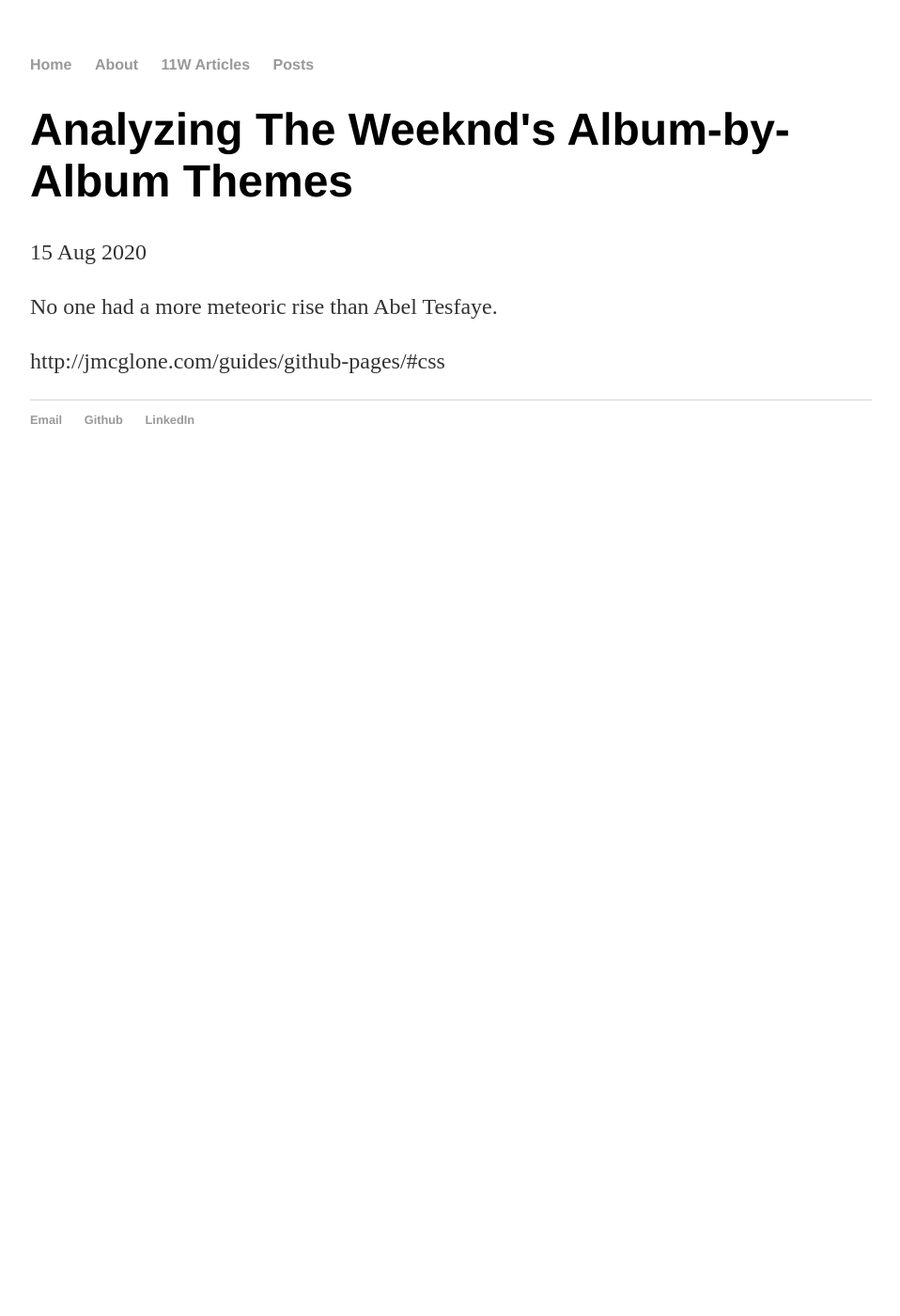
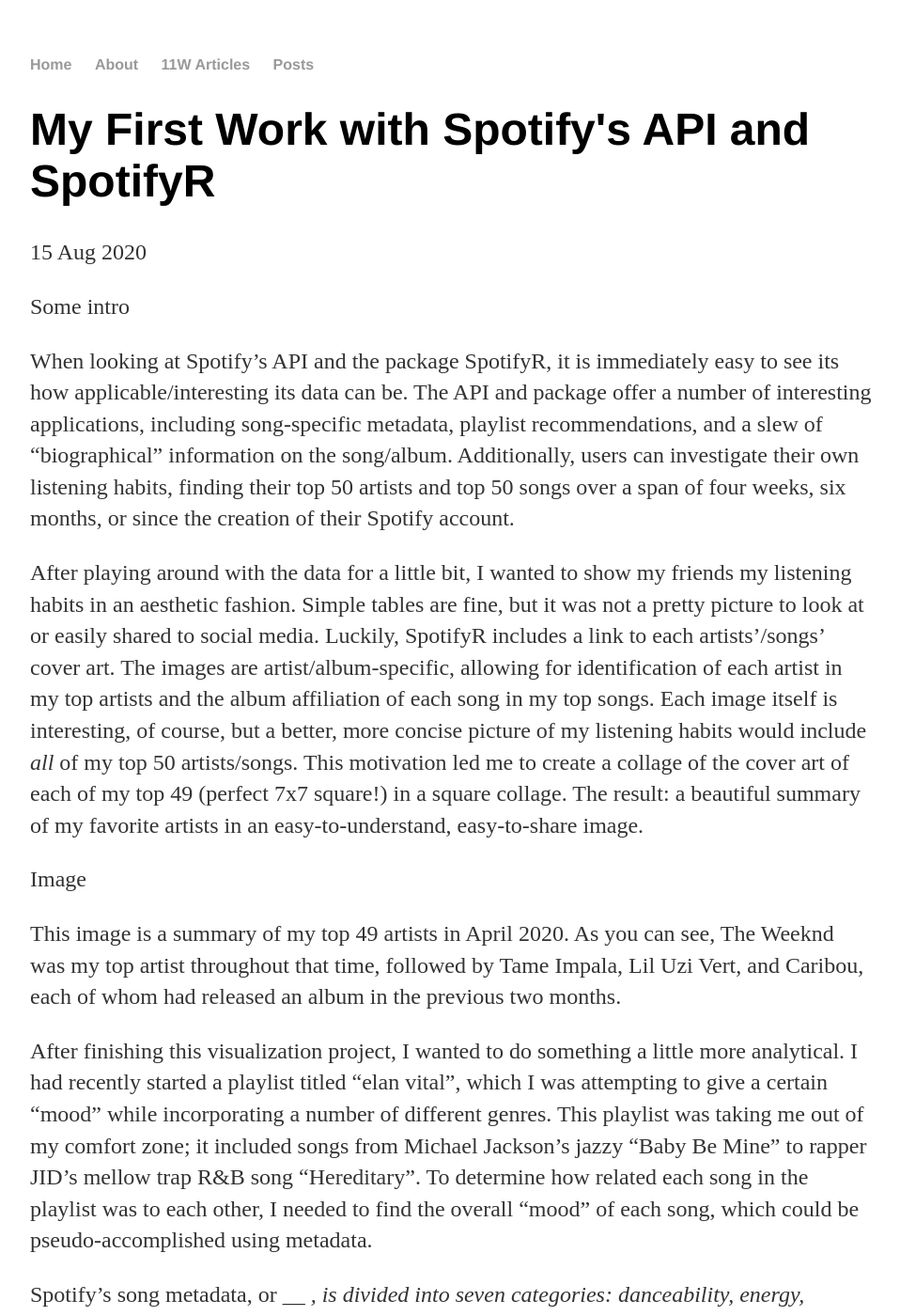
Before and after one commit to mtnartker/mtnartker.github.io, a Jekyll site: the page built from _posts/2020-08-15-first-post.md, in a window 1280 px wide and 1400 px high. Shown: the whole window at 94% size, without its empty margins (160-1118 px from the left). Built offline with Jekyll 4.4.1, drawn with Linux system fonts in a browser that asks for light colours; some of the changed text lies outside the part shown.

Commit message:
Update 2020-08-15-first-post.md
Write first post

```diff
--- a/_posts/2020-08-15-first-post.md
+++ b/_posts/2020-08-15-first-post.md
@@ -1,9 +1,29 @@
 ---
 layout: post
-title: "Analyzing The Weeknd's Album-by-Album Themes"
+title: "My First Work with Spotify's API and SpotifyR"
 date: 2020-08-15
 ---
 
-No one had a more meteoric rise than Abel Tesfaye.
+Some intro
 
-http://jmcglone.com/guides/github-pages/#css
+When looking at Spotify’s API and the package SpotifyR, it is immediately easy to see its how applicable/interesting its data can be. The API and package offer a number of interesting applications, including song-specific metadata, playlist recommendations, and a slew of “biographical” information on the song/album. Additionally, users can investigate their own listening habits, finding their top 50 artists and top 50 songs over a span of four weeks, six months, or since the creation of their Spotify account.
+
+After playing around with the data for a little bit, I wanted to show my friends my listening habits in an aesthetic fashion. Simple tables are fine, but it was not a pretty picture to look at or easily shared to social media. Luckily, SpotifyR includes a link to each artists’/songs’ cover art. The images are artist/album-specific, allowing for identification of each artist in my top artists and the album affiliation of each song in my top songs. Each image itself is interesting, of course, but a better, more concise picture of my listening habits would include _all_ of my top 50 artists/songs. This motivation led me to create a collage of the cover art of each of my top 49 (perfect 7x7 square!) in a square collage. The result: a beautiful summary of my favorite artists in an easy-to-understand, easy-to-share image.
+
+Image
+
+This image is a summary of my top 49 artists in April 2020. As you can see, The Weeknd was my top artist throughout that time, followed by Tame Impala, Lil Uzi Vert, and Caribou, each of whom had released an album in the previous two months.
+
+After finishing this visualization project, I wanted to do something a little more analytical. I had recently started a playlist titled “elan vital”, which I was attempting to give a certain “mood” while incorporating a number of different genres. This playlist was taking me out of my comfort zone; it included songs from Michael Jackson’s jazzy “Baby Be Mine” to rapper JID’s mellow trap R&B song “Hereditary”. To determine how related each song in the playlist was to each other, I needed to find the overall “mood” of each song, which could be pseudo-accomplished using metadata.
+
+Spotify’s song metadata, or __ _, is divided into seven categories: danceability, energy, loudness, speechiness, acousticness, instrumentalness, liveness, and valence. Using this metadata, I could determine just how “related” the songs in my playlist are to each other to measure how well I was doing in curating this playlist. (Later, add other playlists to “check” how I’m doing using a rap playlist (don’t miss), a summer playlist (summer on northwood or honda ‘08), and a party playlist (we bumpin’ or what)). To find this relation, I used hierarchial clustering, an unsupervised machine learning algorithm that searches for patterns in the data and groups specific patterns together, from the `cluster` package on the metadata of each song in the playlist. I also added the tempo variable into my model, taking the pace of the song into account. The result: a beautiful tree with __ ___ (include model performance here).
+
+
+Image
+
+
+If you have never seen a tree diagram like this before, it is relatively easy to interpret. The closer two songs are to each other, the more related/similar they are. Continuing, if the root node of their split is nearer the bottom the tree, the more related they are. For example, let’s take two closely-related song (“” and “”), two moderately-related songs (“” and “”), and two relatively-unrelated songs (“” and “”). “” and “” are next to each other on the tree with their root node close to the bottom, making them closely related. This relation makes sense; ___ go on about their actual data____. (possibly go on about their actual era and artists). These two songs have the strongest relation of any in the playlist.
+
+Next, look at “” and “”.
+
+Finally, check out “” and “”.
```
